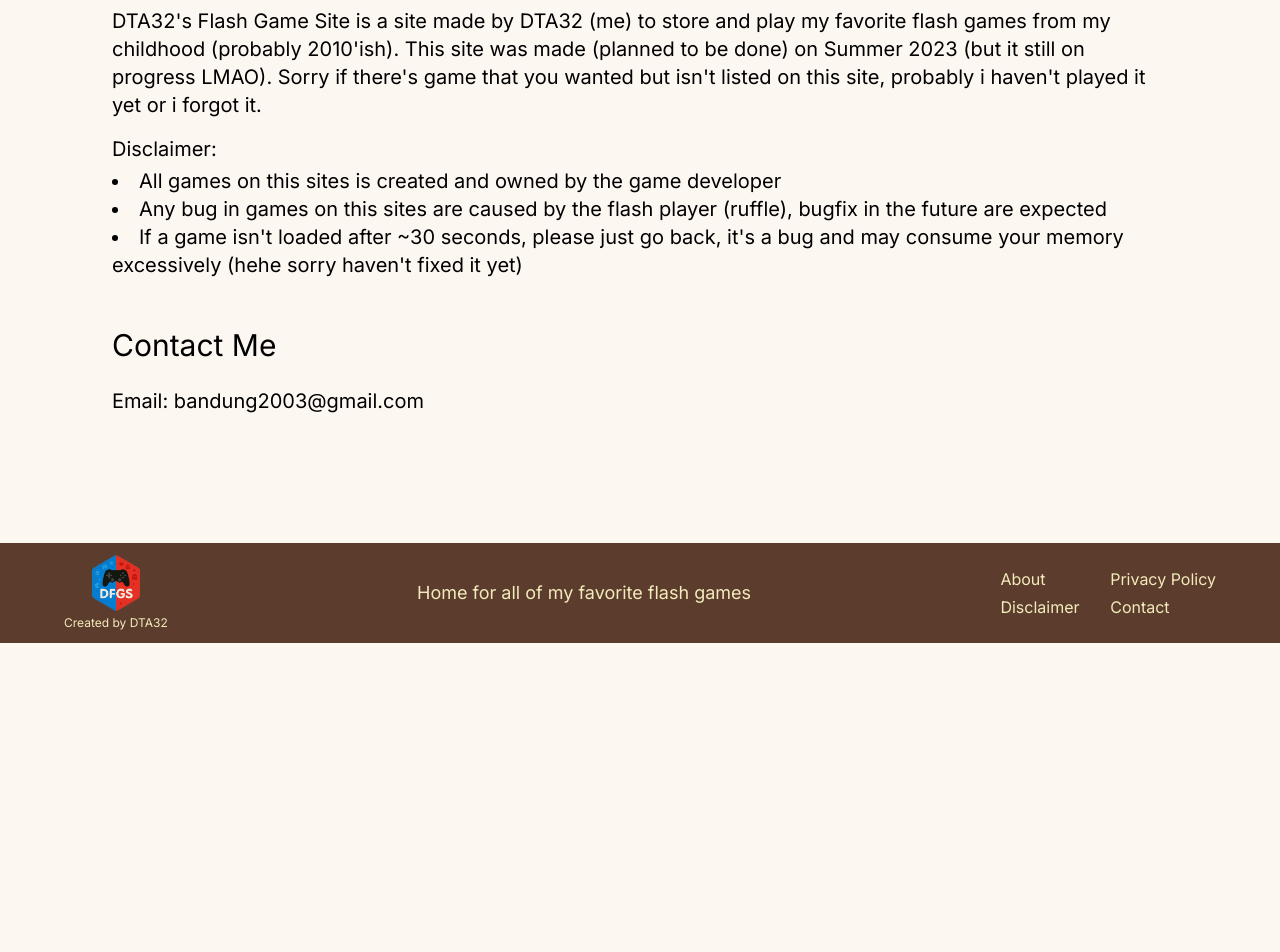
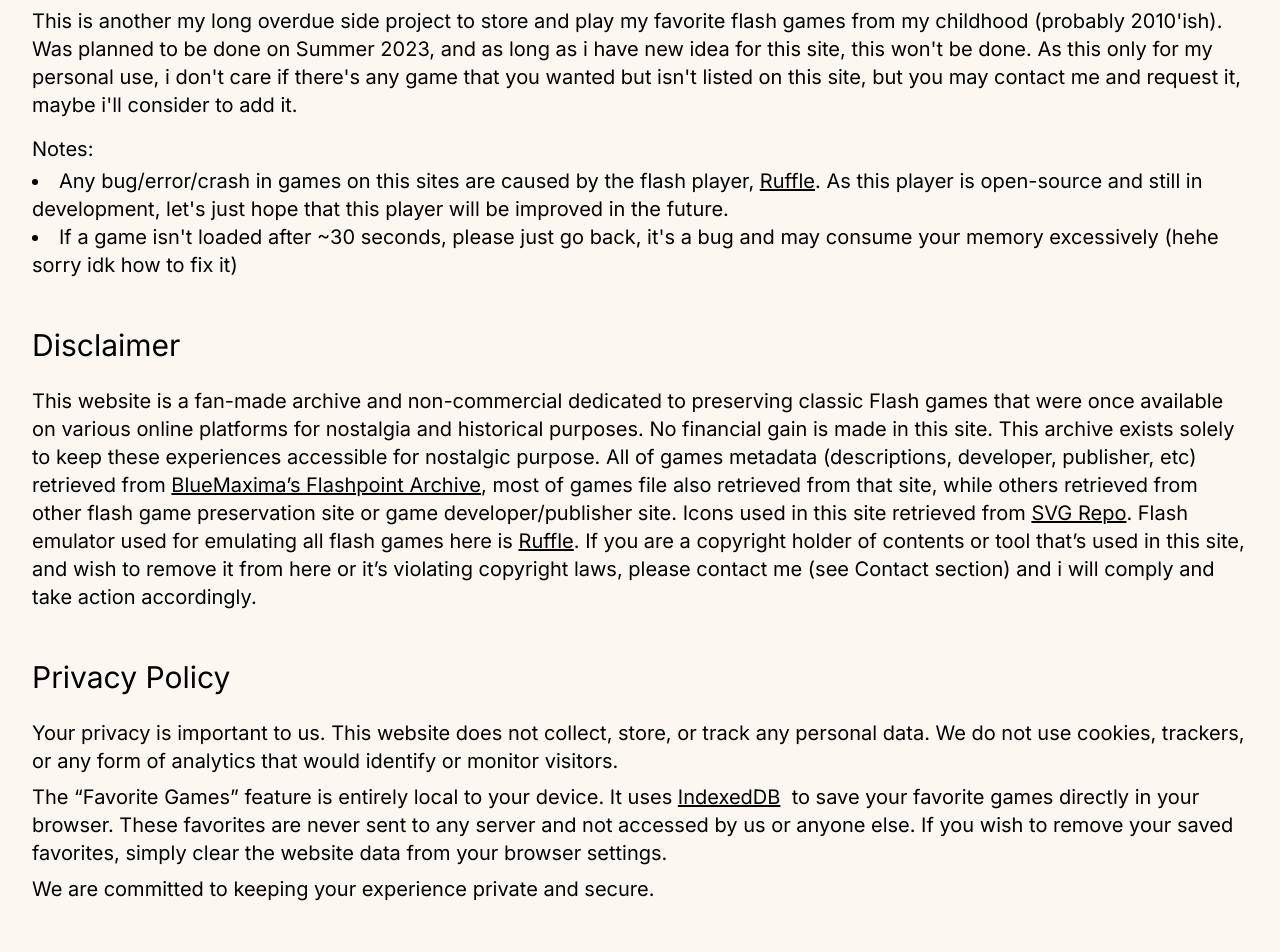
Before and after one commit to DTA32/ofgs, a Next.js app: page /about in a window 1280 px wide. Shown: the part 280-1232 px from the top of the page. Before the commit the page ends 923 px from the top, so only its background shows below. Built offline with nearby package versions, Linux system fonts and the light colour scheme.

Commit message:
feat: yapping disclaimer

```diff
--- a/src/app/(public)/about/page.tsx
+++ b/src/app/(public)/about/page.tsx
@@ -1,4 +1,5 @@
-import { Metadata } from "next";
+import {Metadata} from "next";
+import Link from "next/link";
 
 export const metadata: Metadata = {
   title: "About",
@@ -6,50 +7,90 @@
 
 export default function about() {
   return (
-    <main className="flex-1 flex flex-col space-y-8 pt-6 mb-32">
+    <main className="flex-1 flex flex-col container mx-auto space-y-8 pt-6 mb-32 px-8">
       <div id="title" className="pb-6 px-4 md:px-0">
         <h1 className="text-center text-4xl mb-1.5">
           DTA32&apos;s Flash Game Site
         </h1>
       </div>
-      <div className="container mx-auto md:px-12 px-6 flex flex-col space-y-12 max-w-6xl">
-        <div className="flex flex-col space-y-6">
+      <div className="flex flex-col space-y-12">
+        <div className="flex flex-col space-y-6" id="about">
           <h2 className="text-3xl">About</h2>
           <div className="flex flex-col text-xl space-y-4">
             <p>
-              DTA32&apos;s Flash Game Site is a site made by DTA32 (me) to store
+              This is another my long overdue side project to store
               and play my favorite flash games from my childhood (probably
-              2010&apos;ish). This site was made (planned to be done) on Summer
-              2023 (but it still on progress LMAO). Sorry if there&apos;s game
-              that you wanted but isn&apos;t listed on this site, probably i
-              haven&apos;t played it yet or i forgot it.
+              2010&apos;ish). Was planned to be done on Summer
+              2023, and as long as i have new idea for this site, this won&apos;t be done.
+              As this only for my personal use, i don&apos;t care if there&apos;s any game
+              that you wanted but isn&apos;t listed on this site, but you may contact me
+              and request it, maybe i&apos;ll consider to add it.
             </p>
             <div className="flex flex-col space-y-1">
-              <p>Disclaimer:</p>
+              <p>Notes:</p>
               <ul className="list-disc list-inside">
                 <li>
-                  All games on this sites is created and owned by the game
-                  developer
-                </li>
-                <li>
-                  Any bug in games on this sites are caused by the flash player
-                  (ruffle), bugfix in the future are expected
+                  Any bug/error/crash in games on this sites are caused by the flash player,&nbsp;
+                  <Link href="https://ruffle.rs/" className="underline">Ruffle</Link>.
+                  As this player is open-source and still in development,
+                  let&apos;s just hope that this player will be
+                  improved in the future.
                 </li>
                 <li>
                   If a game isn&apos;t loaded after ~30 seconds, please just go
                   back, it&apos;s a bug and may consume your memory excessively
-                  (hehe sorry haven&apos;t fixed it yet)
+                  (hehe sorry idk how to fix it)
                 </li>
               </ul>
             </div>
           </div>
         </div>
-        <div className="flex flex-col space-y-6">
-          <h2 className="text-3xl">Contact Me</h2>
+        <div className="flex flex-col space-y-6" id="disclaimer">
+          <h2 className="text-3xl">Disclaimer</h2>
+          <p className="text-xl">
+            This website is a fan-made archive and non-commercial dedicated to preserving classic Flash games
+            that were once available on various online platforms for nostalgia and historical purposes.
+            No financial gain is made in this site. This archive exists solely to keep these experiences
+            accessible for nostalgic purpose. All of games metadata (descriptions, developer, publisher, etc)
+            retrieved from&nbsp;
+            <Link href="https://flashpointarchive.org/" className="underline">BlueMaxima’s Flashpoint Archive</Link>,
+            most of games file also retrieved from that
+            site, while others retrieved from other flash game preservation site or game developer/publisher site.
+            Icons used in this site retrieved from&nbsp;
+            <Link href="https://www.svgrepo.com/" className="underline">SVG Repo</Link>.
+            Flash emulator used for emulating all flash games here is&nbsp;
+            <Link href="https://ruffle.rs/" className="underline">Ruffle</Link>.
+            If you are a copyright holder of contents or tool that’s used in this
+            site, and wish to remove it from here or it’s violating copyright laws, please contact me
+            (see Contact section) and i will comply and take action accordingly.</p>
+        </div>
+        <div className="flex flex-col space-y-6" id="privacy-policy">
+          <h2 className="text-3xl">Privacy Policy</h2>
+          <div className="text-xl flex flex-col gap-2">
+            <p>
+              Your privacy is important to us. This website does not collect, store, or track any personal data.
+              We do not use cookies, trackers, or any form of analytics that would identify or monitor visitors.
+            </p>
+            <p>The “Favorite Games” feature is entirely local to your device. It uses&nbsp;
+              <Link href="https://javascript.info/indexeddb" className="underline">IndexedDB</Link>&nbsp;
+              to save your favorite games directly in your browser. These favorites are never sent to any server
+              and not accessed by us or anyone else. If you wish to remove your saved favorites, simply clear
+              the website data from your browser settings.
+            </p>
+            <p>
+              We are committed to keeping your experience private and secure.
+            </p>
+          </div>
+        </div>
+        <div className="flex flex-col space-y-6" id="contact">
+          <h2 className="text-3xl">Contact</h2>
           <div className="flex flex-col text-xl">
             <p>
               Email:{" "}
-              <a href="mailto:bandung2003@gmail.com">bandung2003@gmail.com</a>
+              <a href="mailto:bandung2003@gmail.com" className="underline">bandung2003@gmail.com</a>
+            </p>
+            <p>Also check out my personal site:
+              <Link href="https://dta32.my.id" className="underline">https://dta32.my.id</Link>
             </p>
           </div>
         </div>
--- a/src/app/(public)/games/[nameID]/page.tsx
+++ b/src/app/(public)/games/[nameID]/page.tsx
@@ -125,7 +125,13 @@
               </div>
               <h3 className="text-xl">{loadedData.description}</h3>
             </div>
-            <p>Disclaimer:</p>
+            <p>
+              Disclaimer: I respect the rights of all developers/publishers.
+              If you held right of this game and do not wish for it to be shown here, please reach out to me
+              via <Link className="underline" href="/about#contact">one of my contact link</Link>,
+              and i&apos;ll remove it. See full disclaimer&nbsp;
+              <Link className="underline" href="/about#disclaimer">here</Link>
+            </p>
           </section>
           <aside className="w-full max-w-[324px]">
             <RandomGameList/>
--- a/src/app/components/Footer.tsx
+++ b/src/app/components/Footer.tsx
@@ -19,7 +19,7 @@
       <div className="flex items-center">
         <div className="flex justify-between gap-4 w-full md:w-auto md:grid md:grid-cols-2 md:gap-1">
           <Link href="/about">About</Link>
-          <Link href="/privacy-policy">Privacy Policy</Link>
+          <Link href="/about#privacy-policy">Privacy Policy</Link>
           <Link href="/about#disclaimer">Disclaimer</Link>
           <Link href="/about#contact">Contact</Link>
         </div>
```
